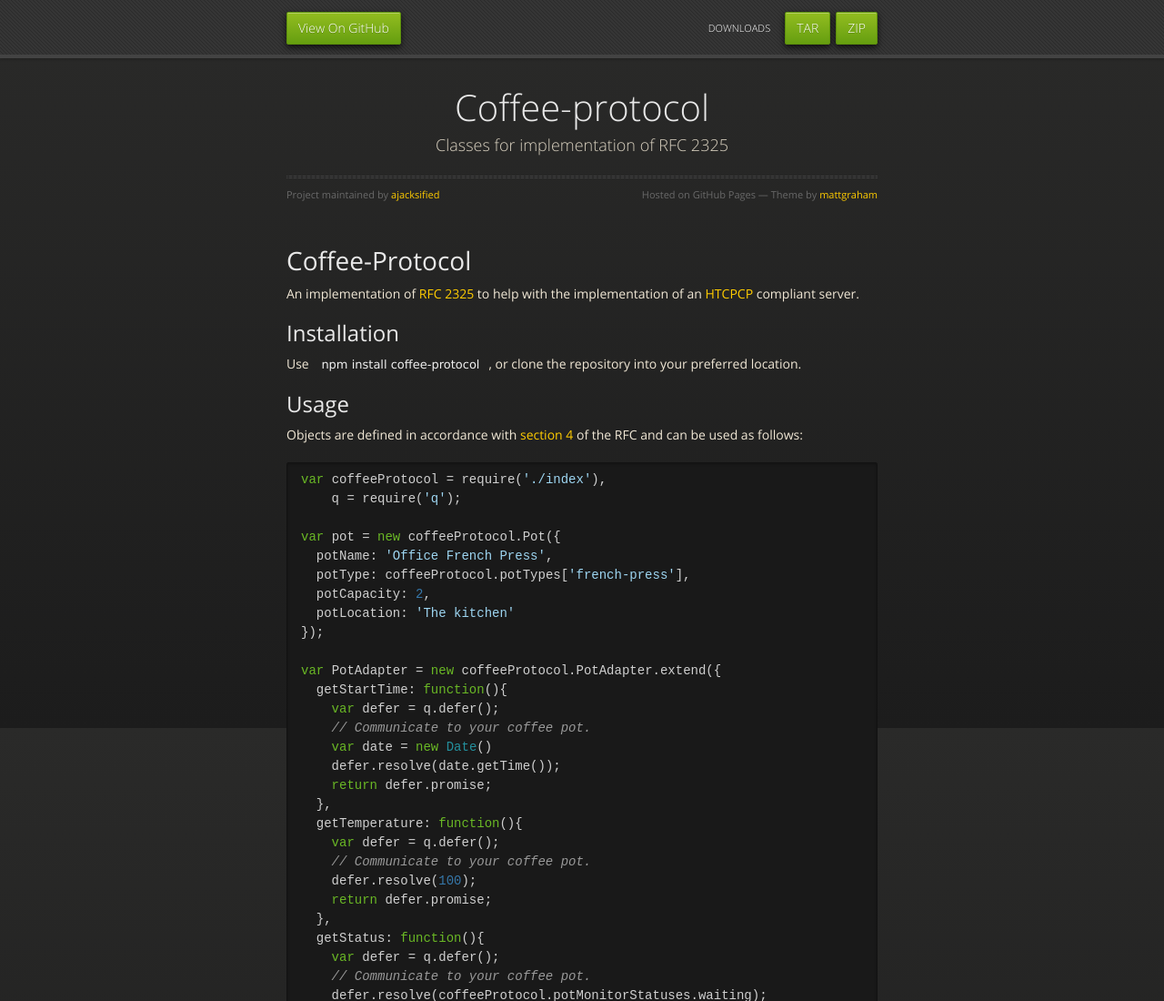
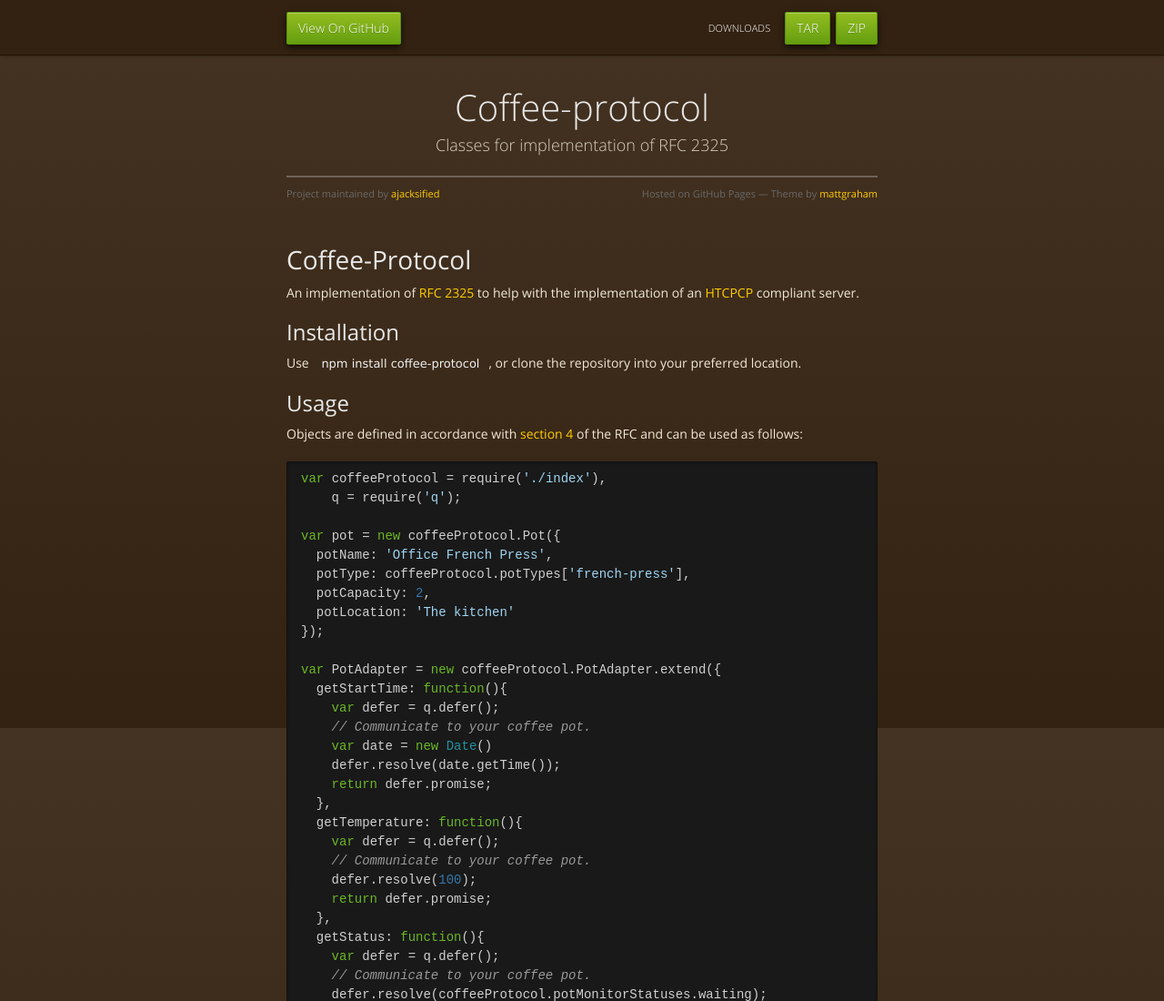
Before and after one commit to ajacksified/coffee-protocol, a plain HTML site: page index.html in a window 1280 px wide. Shown: the top 1100 px of the page at 91% size. Drawn offline with nearby package versions, Linux system fonts and the light colour scheme.

Commit message:
Update styles.css

```diff
--- a/stylesheets/styles.css
+++ b/stylesheets/styles.css
@@ -536,12 +536,12 @@
   font-weight: normal;
   background: #252525;
   background-attachment: fixed !important;
-  background: -webkit-gradient(linear, 50% 0%, 50% 100%, color-stop(0%, #2a2a29), color-stop(100%, #1c1c1c));
-  background: -webkit-linear-gradient(#2a2a29, #1c1c1c);
-  background: -moz-linear-gradient(#2a2a29, #1c1c1c);
-  background: -o-linear-gradient(#2a2a29, #1c1c1c);
-  background: -ms-linear-gradient(#2a2a29, #1c1c1c);
-  background: linear-gradient(#2a2a29, #1c1c1c);
+  background: -webkit-gradient(linear, 50% 0%, 50% 100%, color-stop(0%, #432), color-stop(100%, #321));
+  background: -webkit-linear-gradient(#432, #321);
+  background: -moz-linear-gradient(#432, #321);
+  background: -o-linear-gradient(#432, #321);
+  background: -ms-linear-gradient(#432, #321);
+  background: linear-gradient(#432, #321);
 }
 
 h1, h2, h3, h4, h5, h6 {
@@ -683,8 +683,8 @@
 hr {
   border: 0;
   outline: none;
-  height: 3px;
-  background: transparent url("../images/hr.gif") center center repeat-x;
+  height: 2px;
+  background: rgba(255,255,255,.25);
   margin: 0 0 20px;
 }
 
@@ -701,8 +701,8 @@
   height: 60px;
   width: 100%;
   position: fixed;
-  background: url(../images/nav-bg.gif) #353535;
-  border-bottom: 4px solid #434343;
+  background: #321;
+  border-bottom: 1px solid #210;
   -moz-box-shadow: 0px 1px 3px rgba(0, 0, 0, 0.25);
   -webkit-box-shadow: 0px 1px 3px rgba(0, 0, 0, 0.25);
   -o-box-shadow: 0px 1px 3px rgba(0, 0, 0, 0.25);
```
